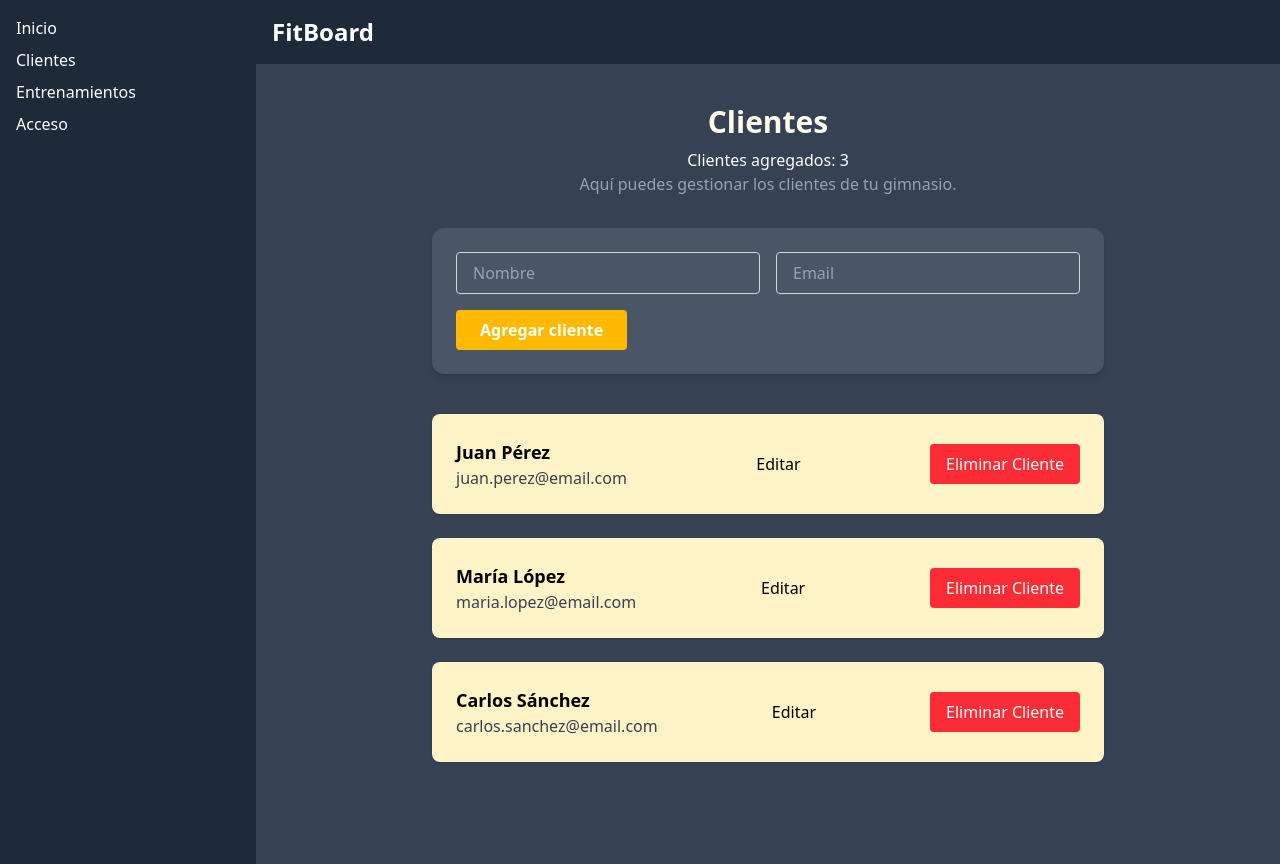
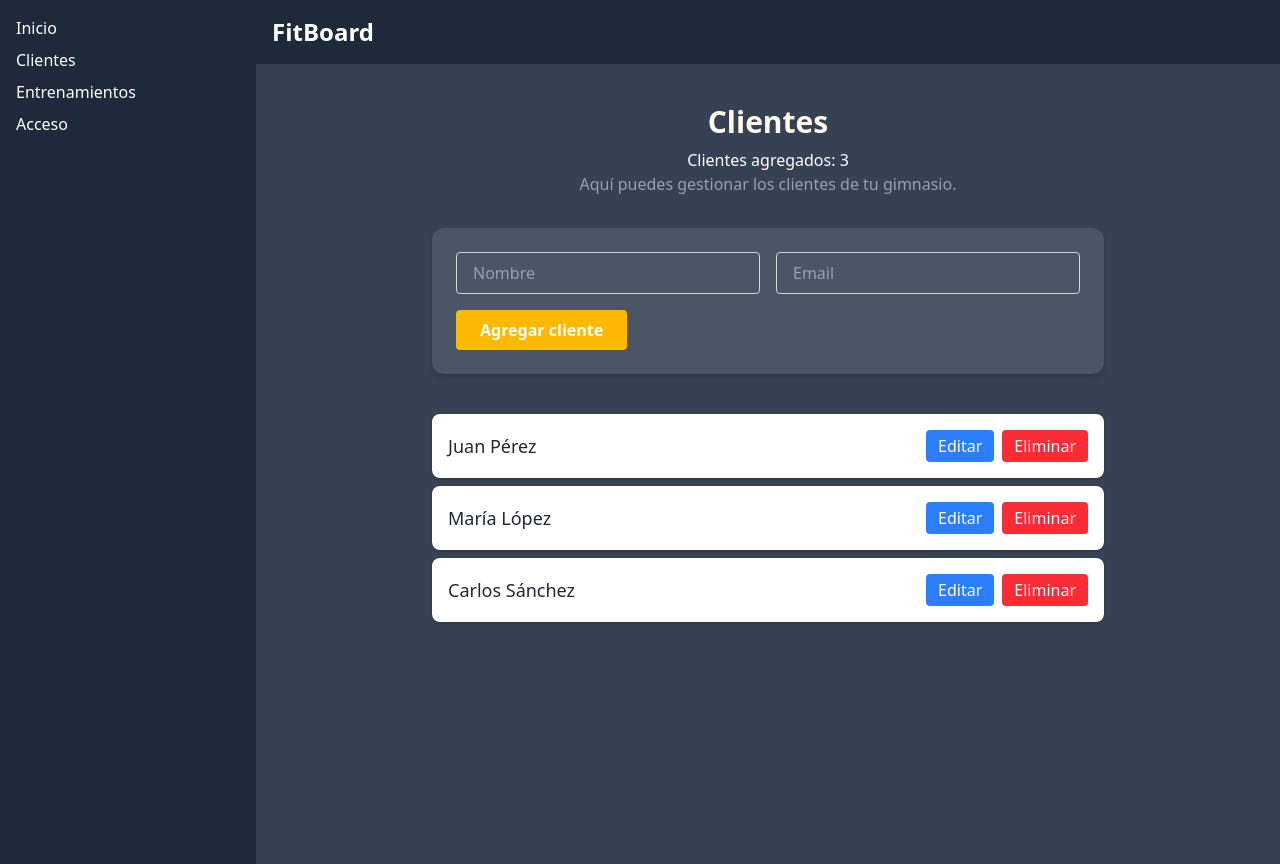
Before and after one commit to agustinsosa79/FitBoard, a React (Vite) app: page /clientes in a window 1280 px wide. Built offline with nearby package versions, Linux system fonts and the light colour scheme.

Commit message:
Separo el comoponente Clientes a:  ClienteItem, ClientForm y ListaClientes para mejorar la legibilidad y reutilización del código

```diff
--- /dev/null
+++ b/components/ClientForm.tsx
@@ -0,0 +1,48 @@
+import { ClienteFormProps  } from "../Types/ClienteFormProps";
+
+export function ClientForm({form, onChange, onSubmit, onCancel, edit }: ClienteFormProps) {
+    return(
+<form onSubmit={onSubmit} className="bg-gray-600 rounded-xl shadow-md p-6 space-y-4 mb-10">
+      <div className="flex flex-col md:flex-row gap-4">
+        <input
+            type="text"
+            name="nombre"
+            value={form.nombre}
+            onChange={onChange}
+            placeholder="Nombre"
+            required
+            className="flex-1 px-4 py-2 border border-gray-300 rounded focus:outline-none focus:ring-2 focus:ring-amber-400 placeholder:text-gray-400 text-white"
+        />
+        <input
+            type="email"
+            name="email"
+            value={form.email}
+            onChange={onChange}
+            placeholder="Email"
+            required
+          className="flex-1 px-4 py-2 border border-gray-300 rounded focus:outline-none focus:ring-2 focus:ring-amber-400 placeholder:text-gray-400 text-white"
+        />
+      </div>
+      <div className="flex flex-col sm:flex-row gap-4">
+        <button
+          type="submit"
+          disabled={!form.email || !form.nombre}
+          className={`px-6 py-2 rounded text-white font-semibold transition-colors ${
+            !form.email || !form.nombre ? "bg-amber-400 cursor-not-allowed" : "bg-amber-500 hover:bg-amber-600"
+          }`}
+        >
+          {edit ? "Editar cliente" : "Agregar cliente"}
+        </button>
+        {edit && (
+          <button
+            type="button"
+            className="px-4 py-2 bg-gray-400 text-white rounded hover:bg-gray-500 transition-colors font-semibold"
+            onClick={onCancel}
+          >
+            Cancelar edición
+          </button>
+        )}
+      </div>
+    </form>
+                )
+}
--- /dev/null
+++ b/components/ClienteItem.tsx
@@ -0,0 +1,32 @@
+import { Clientes } from "../Types/cliente";
+
+
+interface Props {
+    cliente: Clientes;
+    onDelete: (id: number) => void;
+    onEdit: (cliente: Clientes) => void;
+}
+
+export const ClienteItem: React.FC<Props> = ({cliente, onDelete, onEdit}) => {
+    return (
+        <li className="cliente-item flex items-center justify-between p-4 bg-white rounded-lg shadow mb-2">
+            <span className="text-lg font-medium text-gray-800">{cliente.nombre}</span>
+            <div className="flex gap-2">
+            <button
+                className="px-3 py-1 bg-blue-500 text-white rounded hover:bg-blue-600 transition"
+                onClick={() => onEdit(cliente)}
+            >
+                Editar
+            </button>
+            <button
+                className="px-3 py-1 bg-red-500 text-white rounded hover:bg-red-600 transition"
+                onClick={() => onDelete(cliente.id)}
+            >
+                Eliminar
+            </button>
+            </div>
+        </li>
+    );
+
+
+}
--- /dev/null
+++ b/components/ListaClientes.tsx
@@ -0,0 +1,28 @@
+
+import { Clientes } from "../Types/cliente"
+import { ClienteItem } from "./ClienteItem";
+
+interface Props {
+    cliente: Clientes[];
+    onDelete: (id: number) => void;
+    onEdit: (cliente: Clientes) => void;
+}
+
+export const ListaClientes: React.FC<Props> = ({cliente, onDelete, onEdit }) => {
+        if (cliente.length === 0) {
+            return <p className="text-center text-gray-500 py-4">No hay clientes cargados</p>
+        }
+
+    return (
+    <ul className="list-none p-0">
+        {cliente.map((c) => (
+            <ClienteItem
+            cliente={c}
+            onDelete={onDelete}
+            onEdit={onEdit}
+            />
+        ))}
+    </ul>
+    )
+
+}
--- a/pages/Clientes.tsx
+++ b/pages/Clientes.tsx
@@ -1,15 +1,9 @@
 import React, { useState } from "react";
+import { ClientForm } from "../components/ClientForm";
+import { Clientes, Form } from "../Types/cliente";
+import { ListaClientes } from "../components/ListaClientes";
 
-type Clientes = {
-    id: number,
-    nombre : string,
-    email: string
-}
 
-type Form = {
-    nombre: string,
-    email: string
-}
 
 export default function Clientes() {
     const [clientes, setClientes] = useState<Clientes[]>([
@@ -17,7 +11,6 @@ export default function Clientes() {
         { id: 2, nombre: "María López", email: "maria.lopez@email.com" },
         { id: 3, nombre: "Carlos Sánchez", email: "carlos.sanchez@email.com" }
     ]);
-
     const [ form, setForm] = useState<Form>({
         nombre: '',
         email: ''
@@ -71,84 +64,23 @@ export default function Clientes() {
                 <h1 className="text-3xl text-amber-50 font-bold mb-2 text-center">Clientes</h1>
                 <h2 className="text-center text-white ">Clientes agregados: {clientes.length}</h2>
                 <p className="mb-8 text-center text-gray-400">Aquí puedes gestionar los clientes de tu gimnasio.</p>
-                <form
+                <ClientForm
+                form = {form}
+                onChange={handleChange}
                 onSubmit={addClient}
-                className="bg-gray-600 rounded-xl shadow-md p-6 space-y-4 mb-10"
-                >
-                <div className="flex flex-col md:flex-row gap-4">
-                    <input
-                    type="text"
-                    name="nombre"
-                    value={form.nombre}
-                    onChange={handleChange}
-                    placeholder="Nombre"
-                    required
-                    className="flex-1 px-4 py-2 border border-gray-300 rounded focus:outline-none focus:ring-2 focus:ring-amber-400 placeholder:text-gray-400 text-white"
-                    />
-                    <input
-                    type="email"
-                    name="email"
-                    value={form.email}
-                    onChange={handleChange}
-                    placeholder="Email"
-                    required
-                    className="flex-1 px-4 py-2 border border-gray-300 rounded focus:outline-none focus:ring-2 focus:ring-amber-400 placeholder:text-gray-400 text-white"
-                    />
-                </div>
+                onCancel={() => {
+                    setEdit(null)
+                    setForm({nombre: '', email: ''})
+                }
+                }
+                edit={edit}
+                />
 
-                {/* Botones abajo */}
-                <div className="flex flex-col sm:flex-row gap-4">
-                    <button
-                    type="submit"
-                    disabled={!form.email || !form.nombre}
-                    className={`px-6 py-2 rounded text-white font-semibold transition-colors
-                        ${!form.email || !form.nombre
-                        ? 'bg-amber-400 cursor-not-allowed'
-                        : 'bg-amber-500 hover:bg-amber-600'}`}
-                    >
-                    {edit ? 'Editar cliente' : 'Agregar cliente'}
-                    </button>
-
-                    {edit && (
-                    <button
-                        type="button"
-                        className="px-4 py-2 bg-gray-400 text-white rounded hover:bg-gray-500 transition-colors font-semibold"
-                        onClick={() => {
-                        setEdit(null)
-                        setForm({ nombre: '', email: '' })
-                        }}
-                    >
-                        Cancelar edición
-                    </button>
-                    )}
-                </div>
-                </form>
-
-                <ul className="grid gap-6">
-                    {clientes.map((cliente) => (
-                        <li
-                            className="p-6 bg-amber-100 rounded-lg shadow flex flex-col md:flex-row md:items-center justify-between"
-                            key={cliente.id}
-                        >
-                            <div>
-                                <h4 className="text-lg font-semibold">{cliente.nombre}</h4>
-                                <p className="text-gray-700">{cliente.email}</p>
-                            </div>
-                            <button onClick={() => handleEdit(cliente)}>
-                                Editar
-                            </button>
-                            <button
-                                className="mt-4 md:mt-0 px-4 py-2 bg-red-500 text-white rounded hover:bg-red-600 transition-colors"
-                                onClick={() => handleDelete(cliente.id)}
-                            >
-                                Eliminar Cliente
-                            </button>
-                        </li>
-                    ))}
-                </ul>
-                {clientes.length === 0 && (
-                    <p className="text-center text-gray-400">No hay ningun cliente cargado</p>
-                )}
+                <ListaClientes
+                cliente={clientes}
+                onDelete={handleDelete}
+                onEdit={handleEdit}
+                />
             </div>
         </div>
     );
```
Also changed, not shown: Types/ClienteFormProps.d.ts (added, +10 -0 lines), Types/cliente.d.ts (added, +10 -0 lines).
